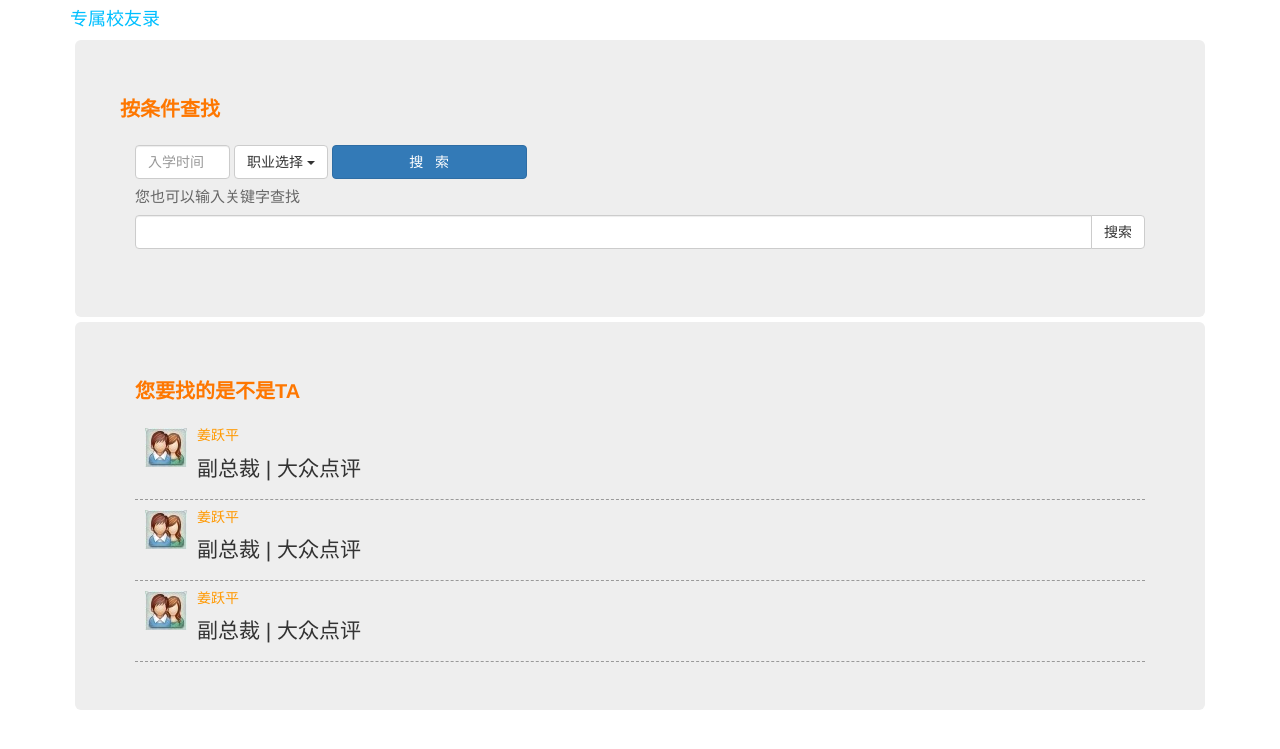
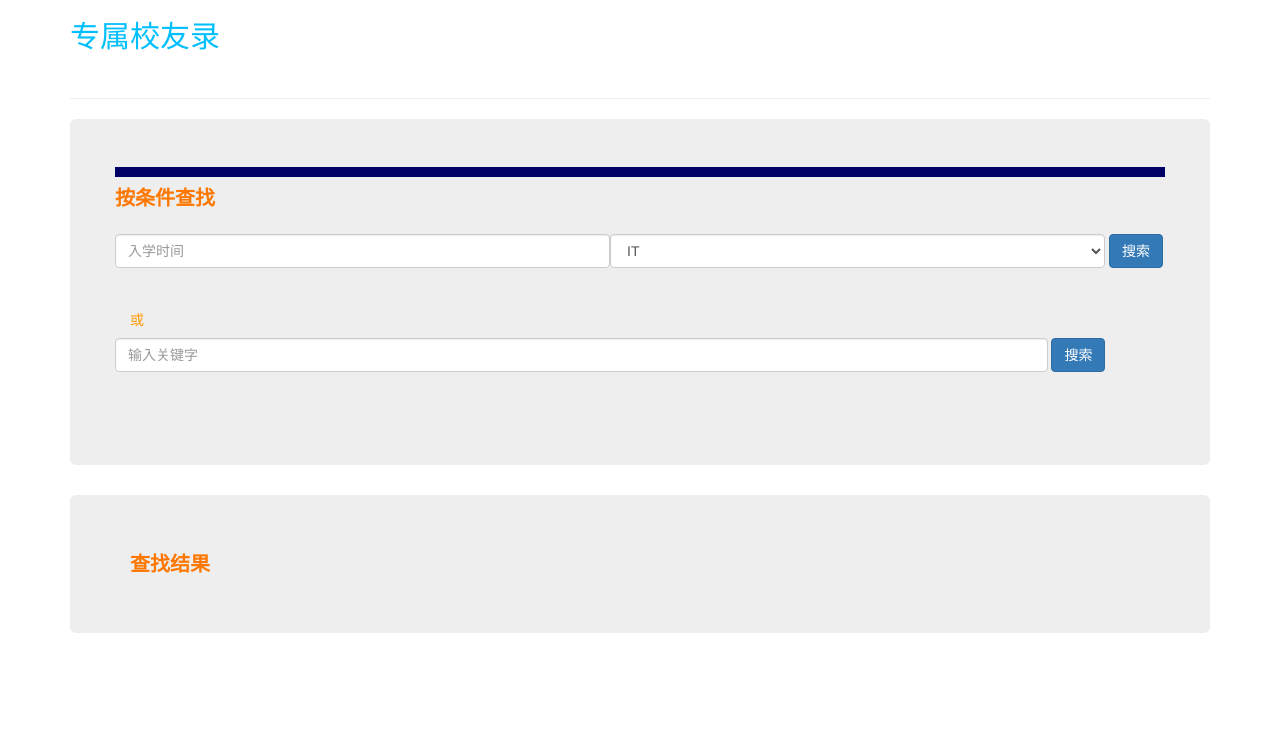
Before and after one commit to kejukeji/schoolcontact, a Flask app: template SchoolContact/templates/search.html in a window 1280 px wide. Shown: the top 749 px of the page. Run offline with Flask 2, Linux system fonts and the light colour scheme; the template is opened without the code that fills it, so the values that code supplies are empty; some libraries are stand-ins or nearby versions.

Commit message:
页面修改sjm

```diff
--- a/SchoolContact/templates/search.html
+++ b/SchoolContact/templates/search.html
@@ -30,92 +30,97 @@
 	.fl{
 		float:left;
 	}
-		.navbar-text{ margin:0px; padding-top:4px;}
-.jumbotron{ margin:5px; }
 	</style>
 </head>
 <body>
 
 <div class="container">
     <div>
-        <h4 style="font-family: '微软雅黑';color: deepskyblue;">专属校友录</h4>
+        <h2 style="margin-bottom:5px;font-family: '微软雅黑';color: deepskyblue">专属校友录</h2>
+        <div class="navbar-text navbar-right">
+        <h4 style="margin-bottom:-10px;font-family: '微软雅黑';color: deepskyblue"> </h4>
+        </div>
 
+    </div>
+    <br>
+    <div style="border-top: 40px;border-bottom: 10px">
+        <hr>
 
     </div>
 
-       <!--按条件搜索-->
     <div class="jumbotron">
-        <form class="form-horizontal"  role="form" action="/change_message/{{ student.id }}" method="POST">
+
             <div class="navbar-text navbar-right">
             </div>
-             <div class="form-group row" >
-         <h5  style="font-size:20px; color:#FE7700; font-weight:bold;">按条件查找</h5>
+             <div class="form-group row" style="border-top:#006 solid 10px;" >
+             <h5  style="font-size:20px; color:#FE7700; font-weight:bold;">按条件查找</h5>
              </div>
-  <!--下拉-->
-             <div class="btn-group">
- <input type="text" class="form-control" id="e_time" name="e_time" placeholder="入学时间" value="" style="width:95px;">
-</div>
+
+       <form name = "search"  class="form-horizontal"  role="form"  method="POST" action="/select_student">
+            <div class="form-group row">
+             <div class="form-group col-xs-5 col-md-6">
+              <input type="text" class="form-control" id="e_time" name="e_time" placeholder="入学时间" value="">
+             </div>
+
+           <div class="form-group row col-xs-3 col-md-6" >
+             <select class="form-control" name="trade">
+                      <option value="1">IT</option>
+                      <option value="2">网络游戏</option>
+                      <option value="3">移动互联网</option>
+             </select>
+           </div>
+
+         <div class="form-group row">
+           &nbsp;<button type="submit" class="btn btn-primary" style=" margin-bottom:12px;" >搜索</button>
+         </div>
+        </div>
+     </form><h5>或</h5>
+       <form name = "search"  class="form-horizontal"  role="form"  method="POST" action="/vague_search" >
+      <div class="form-group row">
+       <div class="form-group col-xs-4 col-md-11">
+              <input type="text" class="form-control" id="para" name="para" placeholder="输入关键字" value="">
+       </div>
+
+        <div class="form-group row">
+           &nbsp;<button type="submit" class="btn btn-primary" style=" margin-bottom:12px;" >搜索</button>
+         </div>
+        </div>
 
 
-                <div class="btn-group">
-  <button type="button" class="btn btn-default dropdown-toggle" data-toggle="dropdown">
-    职业选择 <span class="caret"></span>
-  </button>
-  <ul class="dropdown-menu" role="menu">
-    <li><a href="#">IT.互联网</a></li>
-    <li><a href="#">金融业</a></li>
-    <li><a href="#">医疗保健</a></li>
-    <li><a href="#">旅游</a></li>
-  </ul>
-</div>
+     </form>
 
-<div class="btn-group">
-<button type="button" class="btn btn-primary" style="width:195px;">搜 &nbsp; 索</button></div>
+  </div>
 
-         <h6  style="font-size:15px; color:#666; font-weight:500; font-family:'黑体'">您也可以输入关键字查找</h6>
+  <div class="jumbotron">
+       <h5  style="font-size:20px; color:#FE7700; font-weight:bold;">查找结果</h5>
+    {% if student_count == 0 %}
+    <div>
+
+    </div>
+    {% elif student_count == 1 %}
+    <!--按条件查找出来的信息-->
+            <ul class="ul-group">
+            <li class="fl">
+            <img src="img/img.jpg" /></li>
+            <li> <h5>{{ student_selected.stu_name }}</h5>
+                <p class="work">{{ student_selected.stu_position }}| {{ student_selected.stu_company}}</p>
+                </li>
+            </ul>
+    {% else %}
+        {% for s in student_selected %}
+           <ul class="ul-group">
+            <li class="fl">
+            <img src="img/img.jpg" /></li>
+            <li> <h5>{{ s.stu_name }}</h5>
+                <p class="work">{{ s.stu_position }}| {{ s.industry}}</p>
+                </li>
+            </ul>
+         {% endfor %}
+    {% endif %}
+   </div>
+ </div>
 
 
-    <div class="input-group">
-      <input type="text" class="form-control">
-      <span class="input-group-btn">
-        <button class="btn btn-default" type="button">搜索</button>
-      </span>
-    </div>
 
-        </form>
-        <br>
-       </div>
-       <!--按条件查找出来的信息-->
-        <div class="jumbotron">
-
-                <h5  style="font-size:20px; color:#FE7700; font-weight:bold; margin-bottom:26px;">您要找的是不是TA</h5>
-
-            <ul class="ul-group
-            ">
-            <li class="fl">
-            <img src="img/img.jpg" /></li>
-           <li> <h5>姜跃平</h5>
-                <p class="work">副总裁 | 大众点评</p>
-                </li>
-            </ul>
-            <ul class="ul-group
-            ">
-            <li class="fl">
-            <img src="img/img.jpg" /></li>
-           <li> <h5>姜跃平</h5>
-                <p class="work">副总裁 | 大众点评</p>
-                </li>
-            </ul>
-            <ul class="ul-group
-            ">
-            <li class="fl">
-            <img src="img/img.jpg" /></li>
-           <li> <h5>姜跃平</h5>
-                <p class="work">副总裁 | 大众点评</p>
-                </li>
-            </ul>
-
- </div></div>
-</div>
 </body>
 </html>
```
